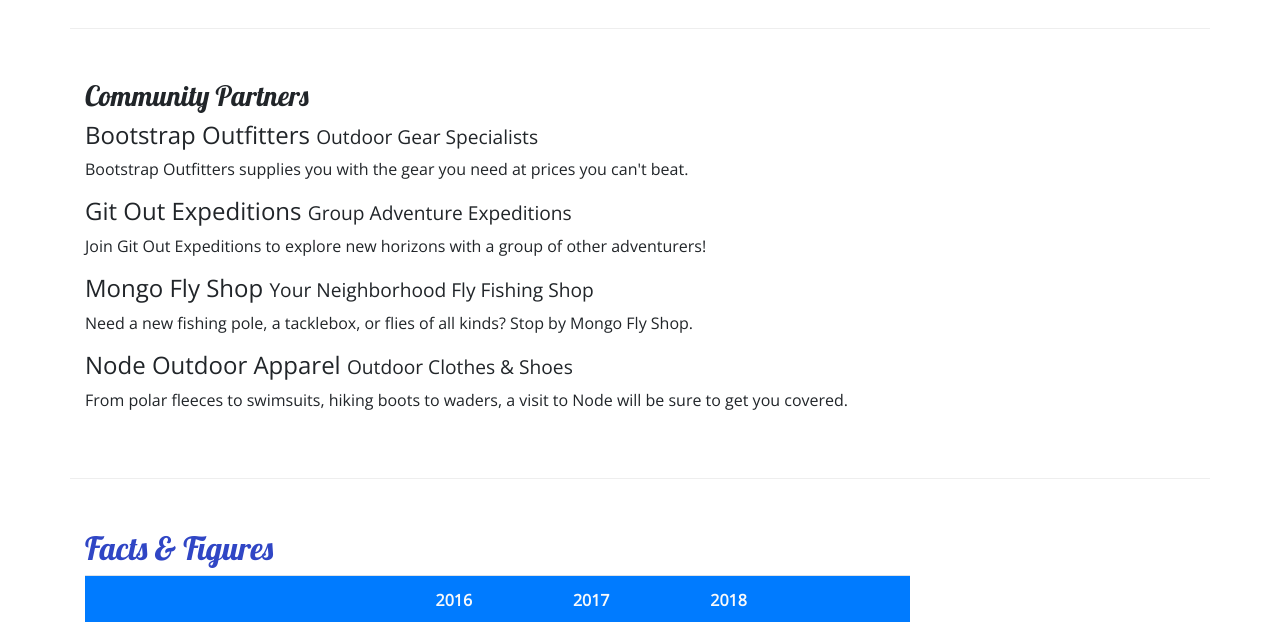
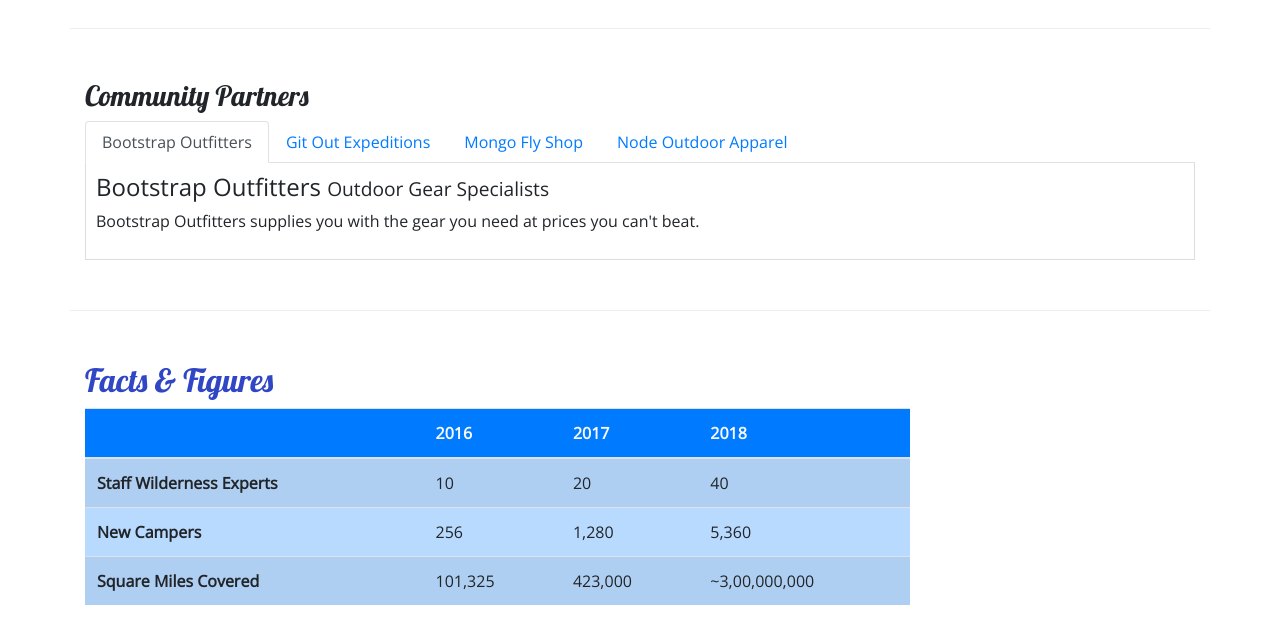
Before and after one commit to HarithaGunda/nucampsite, a website: page aboutus.html in a window 1280 px wide. Shown: the part 800-1422 px from the top of the page. Drawn offline with nearby package versions, Linux system fonts and the light colour scheme.

Commit message:
Collpasable tabs

```diff
--- a/aboutus.html
+++ b/aboutus.html
@@ -104,18 +104,38 @@
         <div class="row row-content">
             <div class="col">
                 <h3>Community Partners</h3>
-                <h4>Bootstrap Outfitters <small>Outdoor Gear Specialists</small></h4>
-                <p class="d-none d-sm-block">Bootstrap Outfitters supplies you with the gear you need at prices you
-                    can't beat.</p>
-                <h4>Git Out Expeditions <small>Group Adventure Expeditions</small></h4>
-                <p class="d-none d-sm-block">Join Git Out Expeditions to explore new horizons with a group of other
-                    adventurers!</p>
-                <h4>Mongo Fly Shop <small>Your Neighborhood Fly Fishing Shop</small></h4>
-                <p class="d-none d-sm-block">Need a new fishing pole, a tacklebox, or flies of all kinds? Stop by Mongo
-                    Fly Shop.</p>
-                <h4>Node Outdoor Apparel <small>Outdoor Clothes & Shoes</small></h4>
-                <p class="d-none d-sm-block">From polar fleeces to swimsuits, hiking boots to waders, a visit to Node
-                    will be sure to get you covered.</p>
+                <ul class="nav nav-tabs">
+                    <li class="nav-item">
+                        <a class="nav-link active" href="#bootstrap" role="tab" data-toggle="tab">Bootstrap Outfitters</a>
+                    </li>
+                    <li class="nav-item">
+                        <a class="nav-link" href="#git" role="tab" data-toggle="tab">Git Out Expeditions</a>
+                    </li>
+                    <li class="nav-item">
+                        <a class="nav-link" href="#mongo" role="tab" data-toggle="tab">Mongo Fly Shop</a>
+                    </li>
+                    <li class="nav-item">
+                        <a class="nav-link" href="#node" role="tab" data-toggle="tab">Node Outdoor Apparel</a>
+                    </li>
+                </ul>
+                <div class="tab-content">
+                    <div role="tabpanel" class="tab-pane fade show active" id="bootstrap">
+                        <h4>Bootstrap Outfitters <small>Outdoor Gear Specialists</small></h4>
+                        <p class="d-none d-sm-block">Bootstrap Outfitters supplies you with the gear you need at prices you can't beat.</p>
+                    </div>
+                    <div role="tabpanel" class="tab-pane fade" id="git">
+                        <h4>Git Out Expeditions <small>Group Adventure Expeditions</small></h4>
+                        <p class="d-none d-sm-block">Join Git Out Expeditions to explore new horizons with a group of other adventurers!</p>
+                    </div>
+                    <div role="tabpanel" class="tab-pane fade" id="mongo">
+                        <h4>Mongo Fly Shop <small>Your Neighborhood Fly Fishing Shop.</small></h4>
+                        <p class="d-none d-sm-block">Need a new fishing pole, a tacklebox, or flies of all kinds? Stop by Mongo Fly Shop.</p>
+                    </div>
+                    <div role="tabpanel" class="tab-pane fade" id="node">
+                        <h4>Node Outdoor Apparel <small>Outdoor Clothes & Shoes</small></h4>
+                        <p class="d-none d-sm-block">From polar fleeces to swimsuits, hiking boots to waders, a visit to Node will be sure to get you covered.</p>
+                    </div>
+                </div>
             </div>
         </div>
         <div class="row row-content">
--- a/css/style.css
+++ b/css/style.css
@@ -34,3 +34,8 @@
 .navbar {
     background-color: #901CAD;
 }
+.tab-content {
+    border: 1px solid #DDD;
+    border-top: none;
+    padding: 10px;
+}
```
